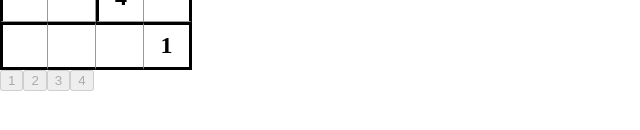
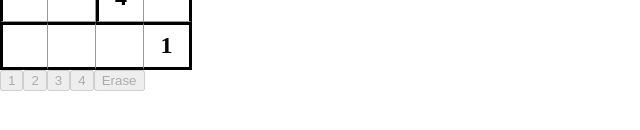
Before and after one commit to EmmaWikstrom/tectonic, a React (Vite) app: page / in a window 1280 px wide. Shown: the part 202-332 px from the top of the page, without its empty margins (0-640 px from the left). Built offline with nearby package versions, Linux system fonts and the light colour scheme.

Commit message:
Add erase functionality to number pad

```diff
--- a/src/components/Board/Board.tsx
+++ b/src/components/Board/Board.tsx
@@ -19,6 +19,17 @@ function Board({ puzzle }: BoardProps) {
             [selectedCellId]: number,
         }))
     }
+    const handleErase = () => {
+        if (!selectedCellId) return
+
+        setUserValues((currentValues) => {
+          const updatedValues = { ...currentValues }
+
+          delete updatedValues[selectedCellId]
+
+          return updatedValues
+        })
+      }
     const getCell = (row: number, col: number) => {
         return puzzle.cells.find(
             (cell) => cell.row === row && cell.col === col
@@ -81,6 +92,7 @@ function Board({ puzzle }: BoardProps) {
             <NumberPad
                 numbers={availableNumbers}
                 onNumberSelect={handleNumberSelect}
+                onErase={handleErase}
                 disabled={!selectedCellId}
             />
         </div>
--- a/src/components/NumberPad/NumberPad.tsx
+++ b/src/components/NumberPad/NumberPad.tsx
@@ -3,12 +3,14 @@ import "./NumberPad.css"
 type NumberPadProps = {
   numbers: number[]
   onNumberSelect: (number: number) => void
+  onErase: () => void
   disabled: boolean
 }
 
 function NumberPad({
   numbers,
   onNumberSelect,
+  onErase,
   disabled,
 }: NumberPadProps) {
   return (
@@ -24,6 +26,14 @@ function NumberPad({
           {number}
         </button>
       ))}
+      <button
+        type="button"
+        onClick={onErase}
+        disabled={disabled}
+        aria-label="Erase value"
+      >
+        Erase
+      </button>
     </div>
   )
 }
```
